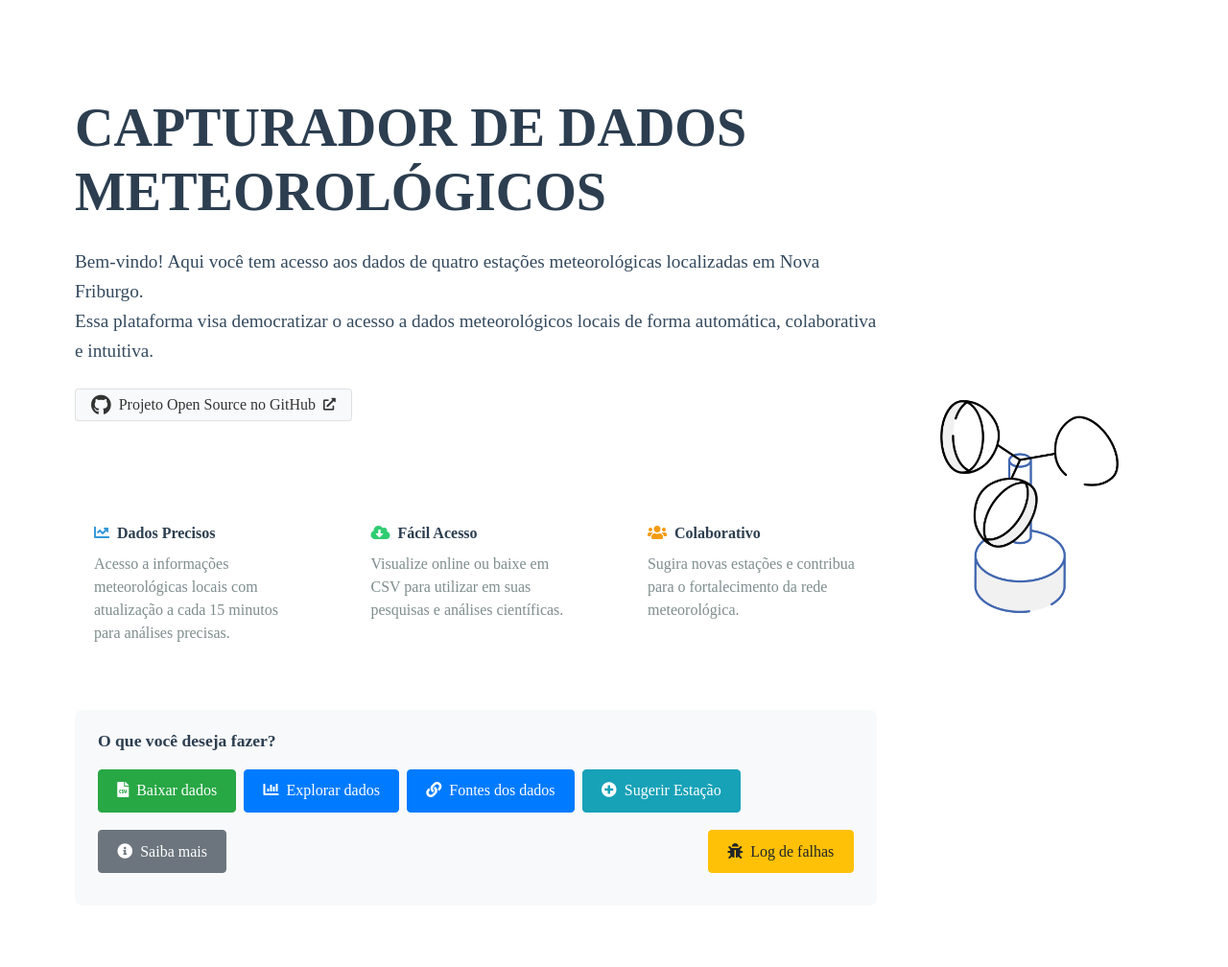
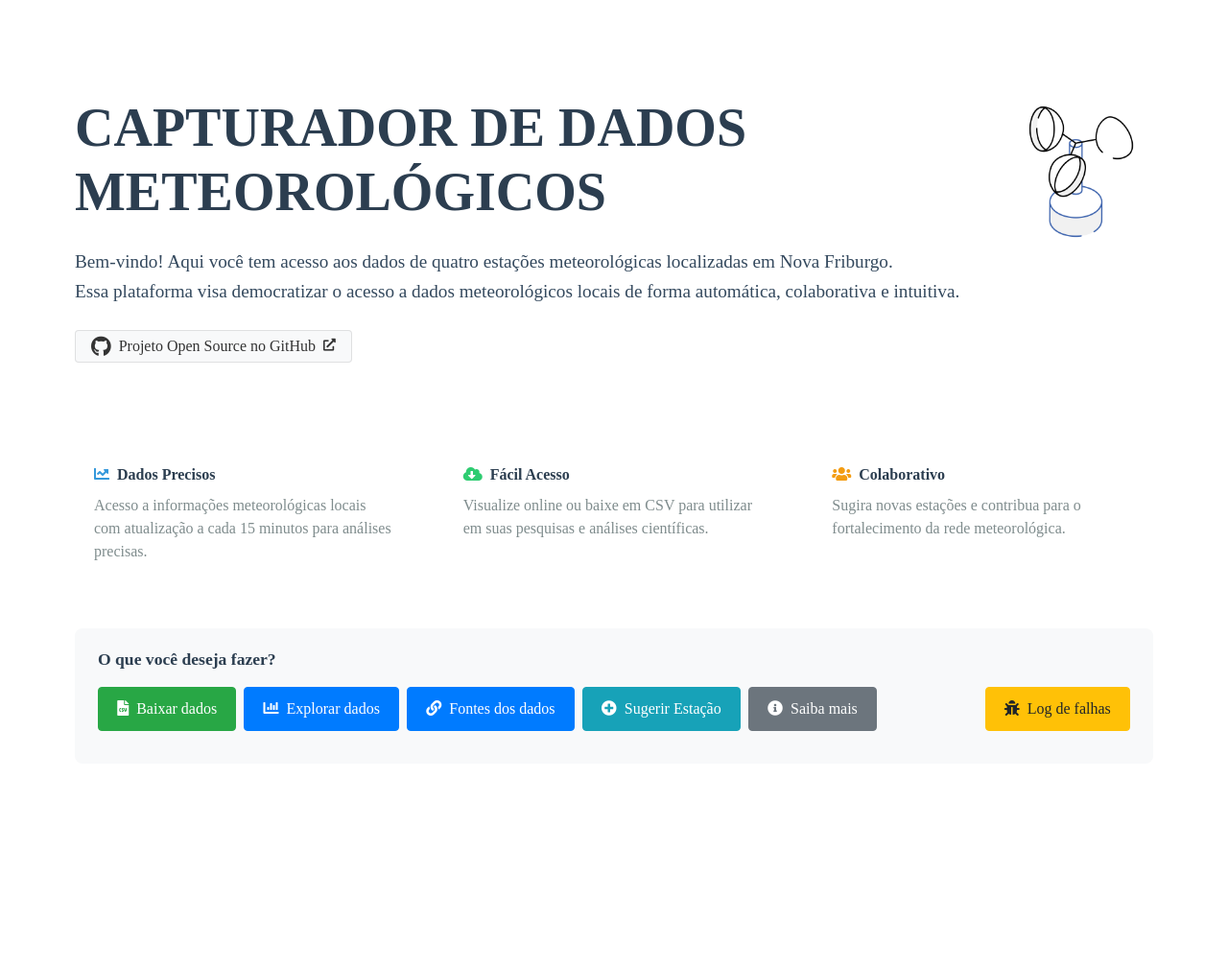
Before and after one commit to salarini-e/weather_data_capturer, a Django app: page / in a window 1280 px wide. Shown: the whole page at 96% size. After the commit the page ends 762 px from the top, so only its background shows below. Run offline with Django 5.2, Linux system fonts and the light colour scheme; some libraries are stand-ins or nearby versions.

Commit message:
att fontes e index

```diff
--- a/data_display/templates/index.html
+++ b/data_display/templates/index.html
@@ -124,17 +124,22 @@
     }
 
     .logo {
-        max-width: 100%;
-        height: auto;
+        /* width: 80px;
+        height: ; */
         border-radius: 8px;
     }
 </style>
 {% endblock %}
 {% block content %}
 <div id="bemvindo" class="row m-auto px-5 justify-content-center">
-    <div class="col-md-9 page-content">
+    <div class="col page-content">
         <div class="hero-section">
-            <h1 class="hero-title display-4 text-uppercase">Capturador de Dados Meteorológicos</h1>
+            <div class="row">
+                <div class="col d-flex">
+                    <h1 class="hero-title display-4 text-uppercase">Capturador de Dados Meteorológicos</h1>
+                    <img class="logo" src="/static/images/icone.jpg" alt="icone estação meteorológica">
+                </div>
+            </div>
             <p class="hero-subtitle">
                 <strong>Bem-vindo!</strong> Aqui você tem acesso aos dados de quatro estações meteorológicas localizadas em Nova Friburgo.
                 <br>Essa plataforma visa democratizar o acesso a dados meteorológicos locais de forma automática, colaborativa e intuitiva.
@@ -202,9 +207,7 @@
             </div>
         </div>
     </div>
-    <div class="col-md-3 logo-container">
-        <img class="logo" src="/static/images/icone.jpg" alt="icone estação meteorológica">
-    </div>
+
 </div>
 {% endblock %}
 {% block js %}
--- a/data_display/views.py
+++ b/data_display/views.py
@@ -139,7 +139,13 @@
     if not request.user.is_superuser:
         return render(request, '403.html', status=403)
     suggestions = StationSuggestion.objects.all()
-    return render(request, 'manage_suggestions.html', {'suggestions': suggestions})
+    context= {
+                'suggestions': suggestions,
+                'total_pending': suggestions.filter(status='pending').count(),
+                'total_approved': suggestions.filter(status='approved').count(),
+                'total_rejected': suggestions.filter(status='rejected').count(),
+              }
+    return render(request, 'manage_suggestions.html', context)
 
 
 @csrf_exempt
--- a/data_scraper/static/CSS/main.css
+++ b/data_scraper/static/CSS/main.css
@@ -3,7 +3,7 @@ html, body{
 }
 
 .logo{
-    width: 300px;
+    width: 150px;
     margin: 0 auto;
     display: block;
 }
```
Also changed, not shown: data_display/templates/manage_suggestions.html (+3 -9 lines).
